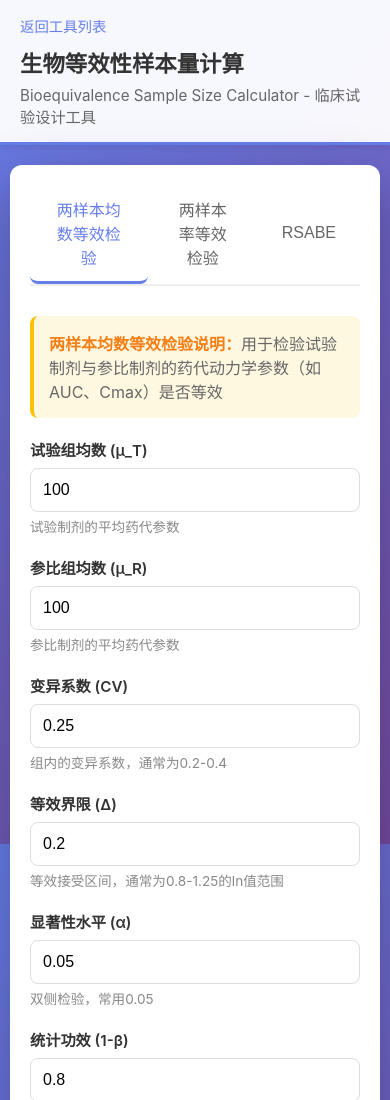
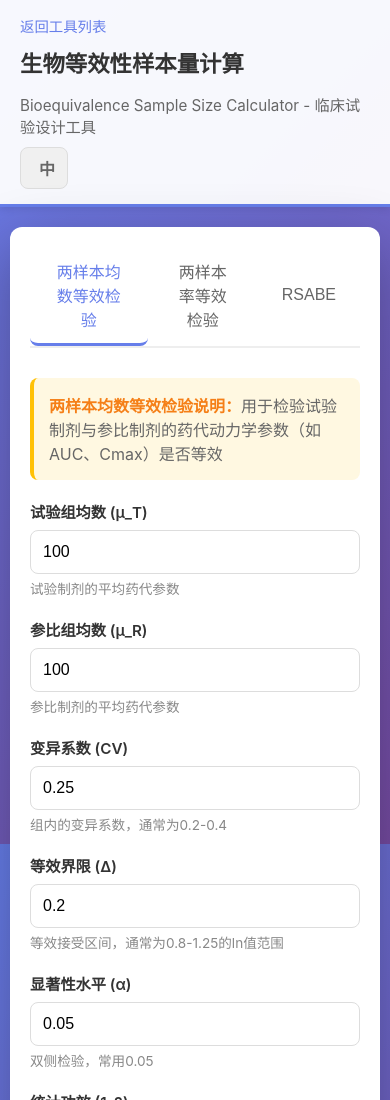
Before and after one commit to jimruning/tools, a plain HTML site: page tools/bioequivalence-calculator.html in a window 390 px wide. Shown: the top 1100 px of the page. Drawn offline with Linux system fonts and the light colour scheme.

Commit message:
Add basic bilingual support to bioequivalence-calculator.html

```diff
--- a/tools/bioequivalence-calculator.html
+++ b/tools/bioequivalence-calculator.html
@@ -191,20 +191,87 @@
       background: #eee;
       margin: 30px 0;
     }
+    /* 语言切换样式 */
+    .lang-en {
+      display: none;
+      color: #666;
+      font-size: 0.85em;
+      margin-left: 8px;
+    }
+
+    /* 当语言为英文时显示英文文本 */
+    body[data-lang="en"] .lang-en {
+      display: inline;
+    }
+
+    /* 当语言为中文时隐藏英文文本 */
+    body[data-lang="zh"] .lang-en {
+      display: none;
+    }
+
+    .header-content {
+      display: flex;
+      justify-content: space-between;
+      align-items: center;
+      gap: 20px;
+    }
+
+    .lang-btn {
+      padding: 8px 12px;
+      border-radius: 8px;
+      display: flex;
+      align-items: center;
+      gap: 6px;
+      font-size: 16px;
+      color: #666;
+      background-color: #f0f0f0;
+      border: 1px solid #ddd;
+      transition: all 0.2s;
+      cursor: pointer;
+    }
+
+    .lang-btn:hover {
+      background-color: #e0e0e0;
+      border-color: #667eea;
+      color: #667eea;
+    }
+
+    .lang-btn .fa-language {
+      font-size: 14px;
+    }
+
+    .lang-btn #tool-lang-text {
+      font-weight: 600;
+      min-width: 16px;
+      text-align: center;
+    }
+
     @media (max-width: 768px) {
       .container { padding: 20px; }
       .form-grid { grid-template-columns: 1fr; }
       header { padding: 15px 20px; }
       header h1 { font-size: 1.4em; }
       main { padding: 20px 10px; }
+      .lang-en { display: block !important; margin-left: 0; margin-top: 4px; }
+      .header-content {
+        flex-direction: column;
+        align-items: flex-start;
+        gap: 10px;
+      }
     }
   </style>
 </head>
 <body>
   <header>
-    <a href="../index.html" class="back-link"> 返回工具列表</a>
-    <h1>生物等效性样本量计算</h1>
-    <p>Bioequivalence Sample Size Calculator - 临床试验设计工具</p>
+    <a href="../index.html" class="back-link" id="back-link"> 返回工具列表</a>
+    <div class="header-content">
+      <h1 id="page-title">生物等效性样本量计算</h1>
+      <p id="page-subtitle">Bioequivalence Sample Size Calculator - 临床试验设计工具</p>
+      <button id="tool-lang-toggle" class="lang-btn" title="切换语言 / Switch Language">
+        <i class="fas fa-language"></i>
+        <span id="tool-lang-text">中</span>
+      </button>
+    </div>
   </header>
 
   <main>
```
